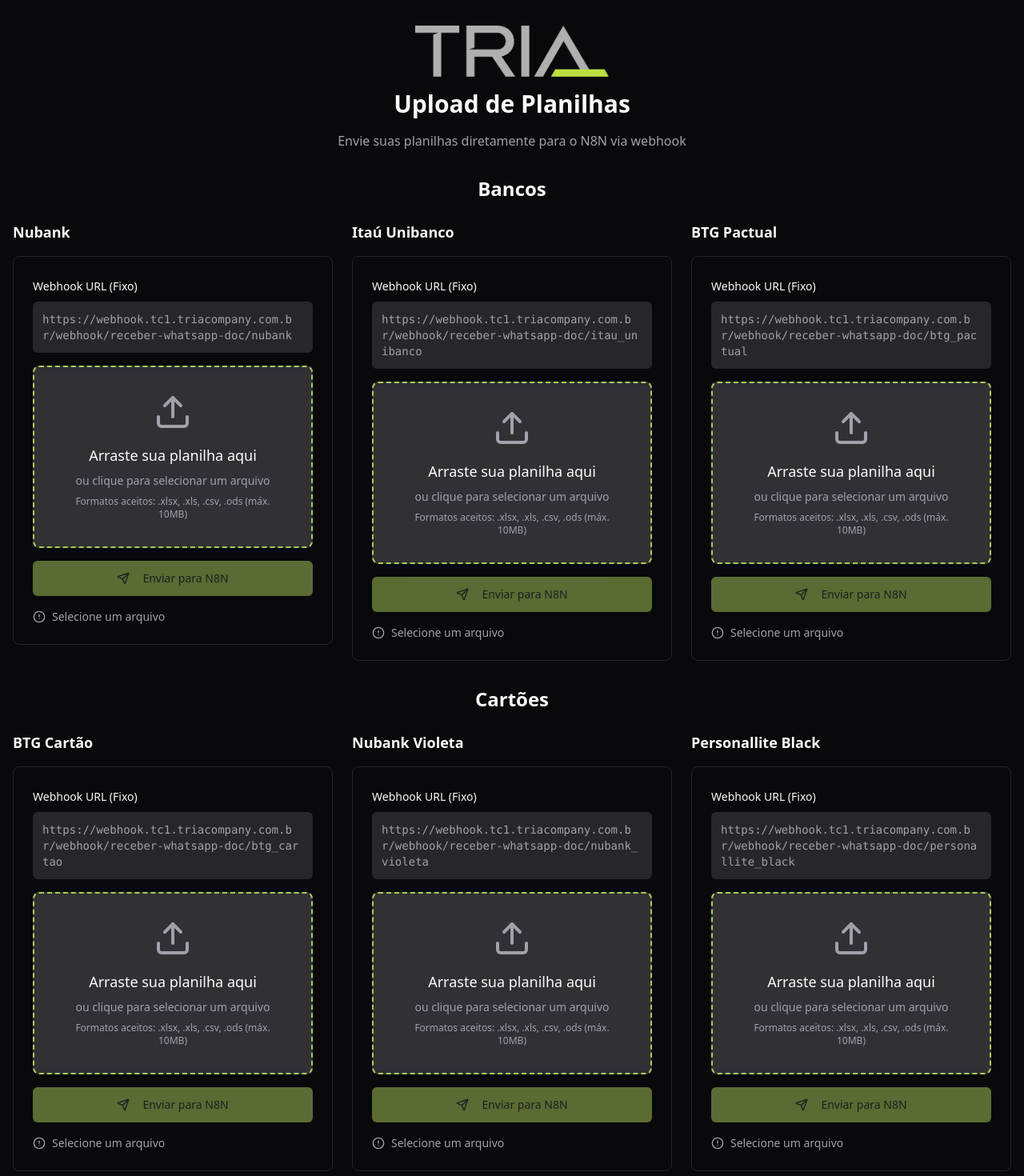
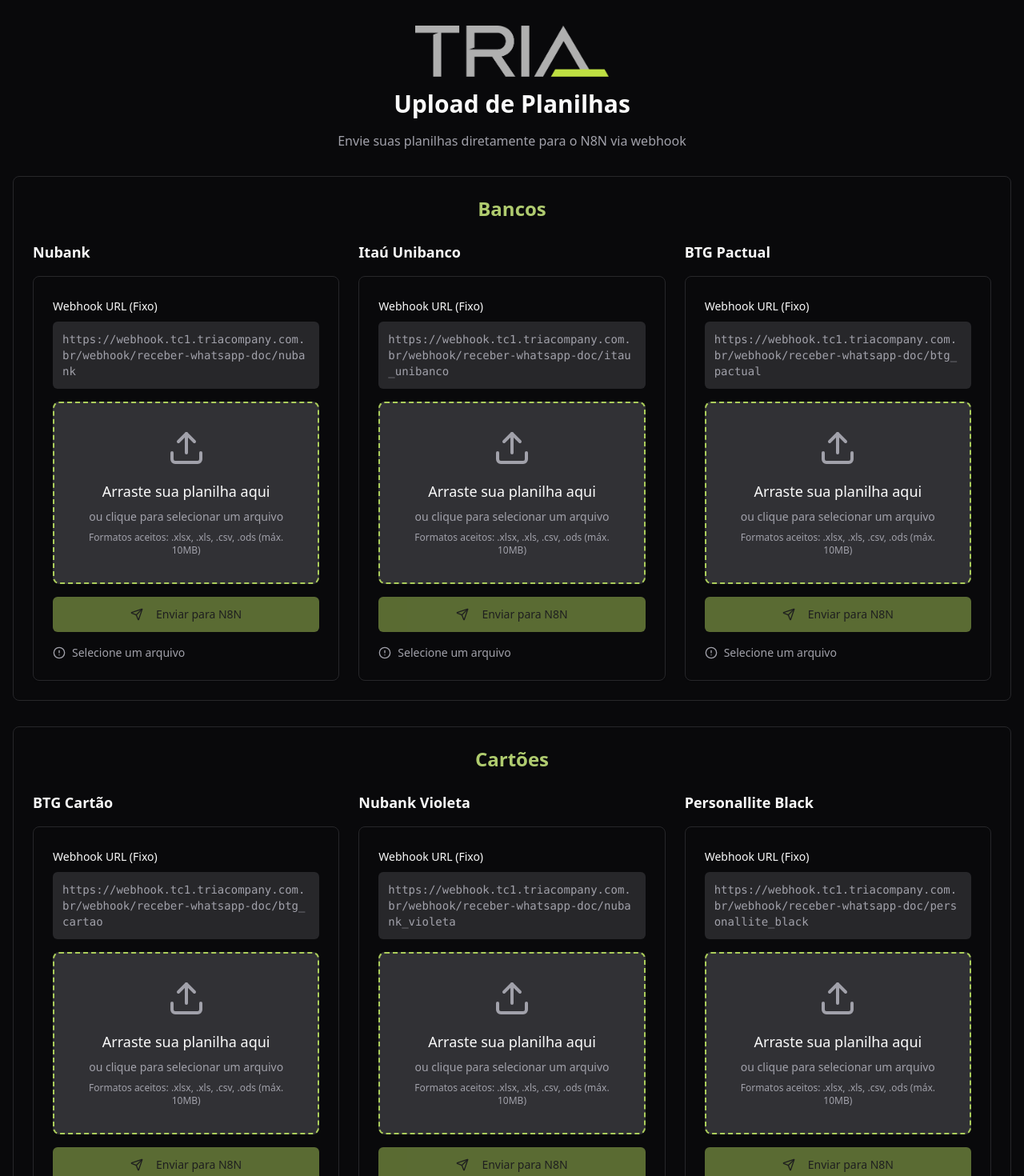
Before and after one commit to lucas-ai-max/financeiro-tria, a React (Vite) app: page /upload in a window 1280 px wide. Shown: the top 1470 px of the page at 80% size. Built offline with nearby package versions, Linux system fonts and the light colour scheme.

Commit message:
Add visual separation for webhooks

```diff
--- a/src/index.css
+++ b/src/index.css
@@ -41,6 +41,8 @@ All colors MUST be HSL.
     --upload-area-border: 78 53% 58%;
     --success: 78 53% 58%;
     --success-foreground: 355 7% 97%;
+
+    --gradient-green: linear-gradient(135deg, hsl(78 53% 58%), hsl(78 40% 65%));
 
     --radius: 0.5rem;
 
--- a/src/pages/UploadPage.tsx
+++ b/src/pages/UploadPage.tsx
@@ -59,8 +59,10 @@ const UploadPage = () => {
         </div>
 
         {/* Bancos Section */}
-        <div className="space-y-6">
-          <h2 className="text-2xl font-bold text-foreground text-center">Bancos</h2>
+        <div className="p-6 border border-border rounded-lg bg-card">
+          <h2 className="text-2xl font-bold bg-gradient-green bg-clip-text text-transparent text-center mb-6">
+            Bancos
+          </h2>
           <div className="grid md:grid-cols-2 xl:grid-cols-3 gap-6">
             {bankSections.map((section) => (
               <div key={section.uploadId}>
@@ -77,8 +79,10 @@ const UploadPage = () => {
         </div>
 
         {/* Cartões Section */}
-        <div className="space-y-6">
-          <h2 className="text-2xl font-bold text-foreground text-center">Cartões</h2>
+        <div className="p-6 border border-border rounded-lg bg-card">
+          <h2 className="text-2xl font-bold bg-gradient-green bg-clip-text text-transparent text-center mb-6">
+            Cartões
+          </h2>
           <div className="grid md:grid-cols-2 xl:grid-cols-3 gap-6">
             {cardSections.map((section) => (
               <div key={section.uploadId}>
--- a/tailwind.config.ts
+++ b/tailwind.config.ts
@@ -72,6 +72,9 @@ export default {
 					ring: 'hsl(var(--sidebar-ring))'
 				}
 			},
+			backgroundImage: {
+				'gradient-green': 'var(--gradient-green)'
+			},
 			borderRadius: {
 				lg: 'var(--radius)',
 				md: 'calc(var(--radius) - 2px)',
```
